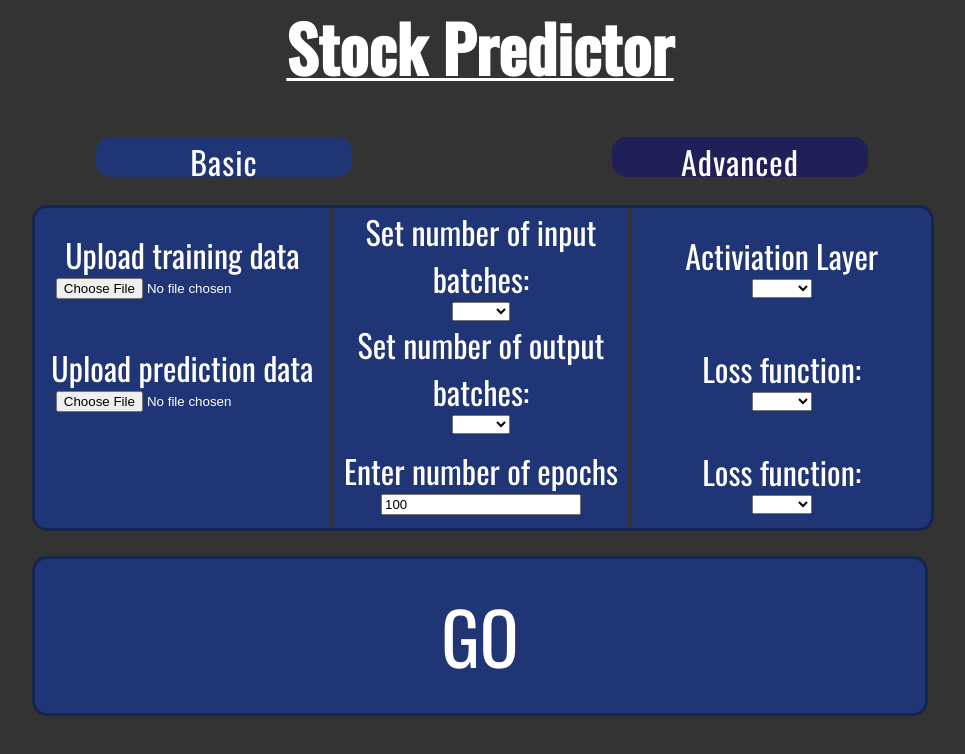
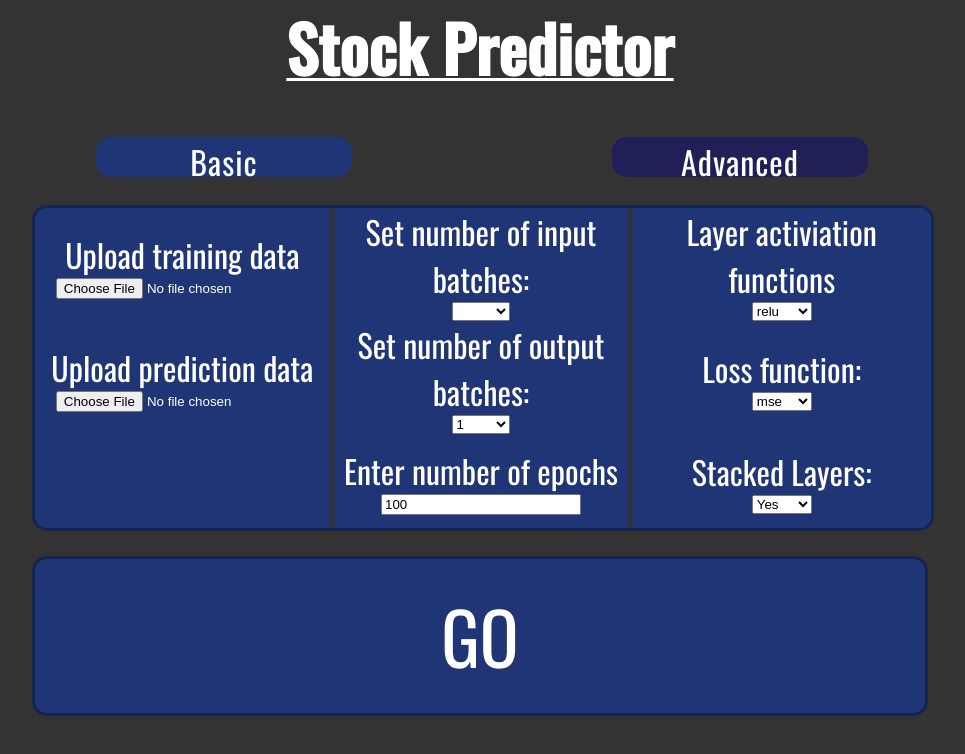
Before and after one commit to Colcothar/Stock-Cast, a Flask app: page /advanced in a window 1280 px wide. Shown: the top 754 px of the page, without its empty margins (160-1125 px from the left). Run offline with Flask 2, Linux system fonts and the light colour scheme.

Commit message:
Update advancedPredictor.html

```diff
--- a/templates/advancedPredictor.html
+++ b/templates/advancedPredictor.html
@@ -30,12 +30,12 @@
 
                         Upload training data
                         <br>
-                        <input type="file" name="file" />
+                        <input type="file" name="trainingData" required>
                 </div>
 
                 <div class="box">
                     <label for="stocks">Set number of input batches:</label><br>
-                    <select style="width: 20%;" name="stocks" id="stocks">
+                    <select style="width: 20%;" name="nInputBatches" >
                         <option value="">
                         </option>
                         <option value="1">1
@@ -49,18 +49,30 @@
                     </select>
                 </div>
 
+
+
+
                 <div style="border-right: 0px;" class="box">
-                    <label for="stocks">Activiation Layer</label><br>
-                    <select style="width: 20%;" name="stocks" id="stocks">
-                        <option value="">
-                        </option>
+                    <label for="stocks">Layer activiation functions</label><br>
+                    <select style="width: 20%;" name="activationFunction">
+
                         <option value="relu">relu
                         </option>
-                        <option value="2">2
+                        <option value="sigmoid">sigmoid
                         </option>
-                        <option value="3">3
+                        <option value="softmax">softmax
                         </option>
-                        <option value="4">4
+                        <option value="softplus">softplus
+                        </option>
+                        <option value="softsign">softsign
+                        </option>
+                        <option value="tanh">tanh
+                        </option>
+                        <option value="selu">selu
+                        </option>
+                        <option value="elu">elu
+                        </option>
+                        <option value="exponential">exponential
                         </option>
                     </select>
                 </div>
@@ -72,15 +84,14 @@
 
                         Upload prediction data
                         <br>
-                        <input type="file" name="file" />
+                        <input type="file" name="predictionData" required>
 
 
                 </div>
                 <div class="box">
                     <label for="stocks">Set number of output batches:</label><br>
-                    <select style="width: 20%;" name="stocks" id="stocks">
-                        <option value="">
-                        </option>
+                    <select style="width: 20%;" name="stocks">
+
                         <option value="1">1
                         </option>
                         <option value="2">2
@@ -89,15 +100,17 @@
                         </option>
                         <option value="4">4
                         </option>
+                        <option value="5">5
+                        </option>
+                        <option value="6">6
+                        </option>
                     </select>
                 </div>
 
                 <div style="border-right: 0px;" class="box">
                     <label for="stocks">Loss function:</label><br>
-                    <select style="width: 20%;" name="stocks" id="stocks">
-                        <option value="">
-                        </option>
-                        <option value="mse">mse
+                    <select style="width: 20%;" name="lossFunction">
+                        <option selected value="mse">mse
                         </option>
                         <option value="2">2
                         </option>
@@ -119,15 +132,13 @@
                 <div class="box">
                     Enter number of epochs
                     <br>
-                    <input type="text" value="100" name="textBox">
+                    <input type="text" value="100" name="epochs" required>
                 </div>
 
                 <div style="border-right: 0px;" class="box">
-                    <label for="stocks">Loss function:</label><br>
-                    <select style="width: 20%;" name="stocks" id="stocks">
-                        <option value="">
-                        </option>
-                        <option value="Yes">Yes
+                    <label for="stocks">Stacked Layers:</label><br>
+                    <select style="width: 20%;" name="stackedLayers" id="stocks">
+                        <option value="Yes" selected>Yes
                         </option>
                         <option value="No">No
                         </option>
```
